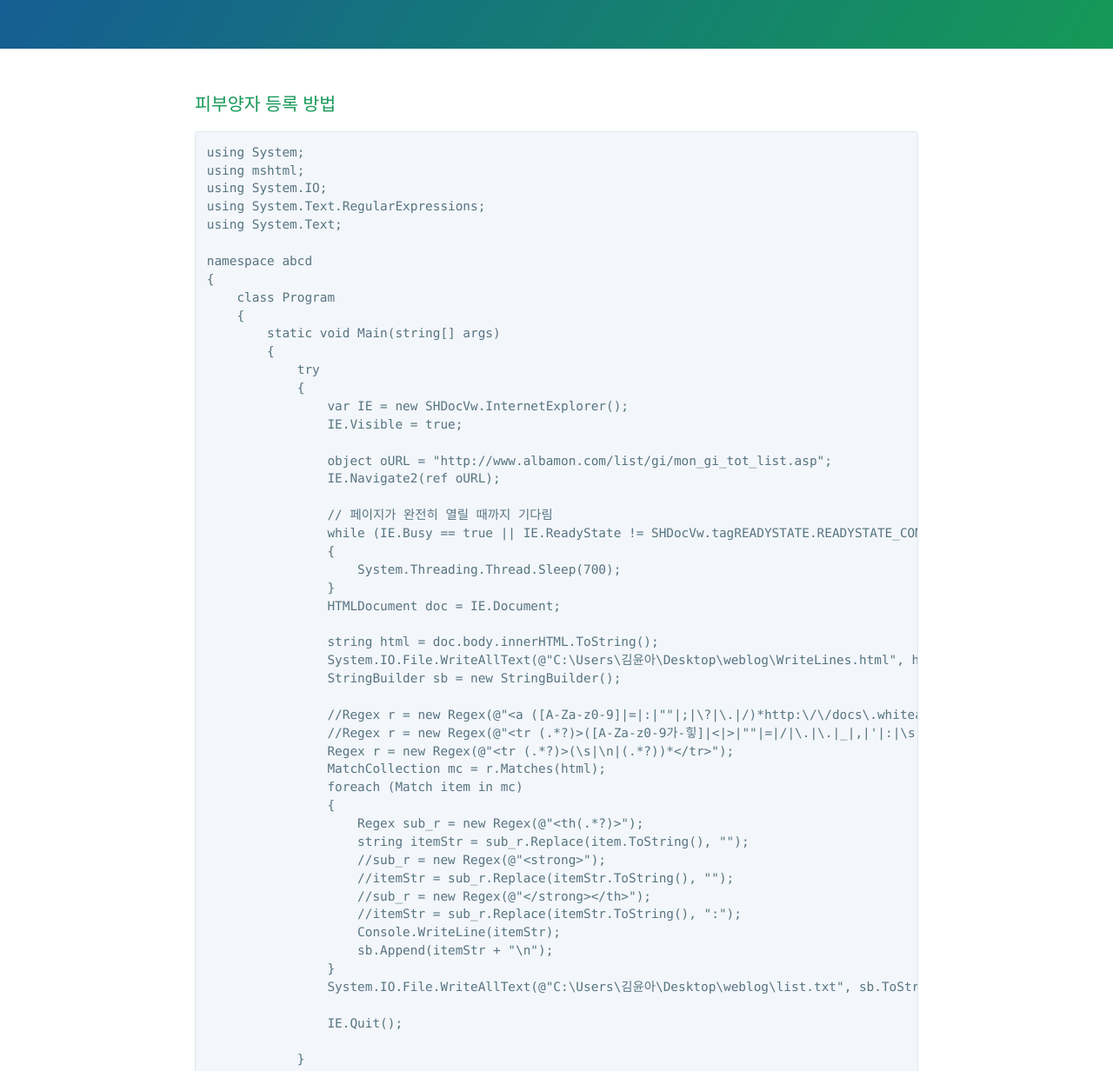
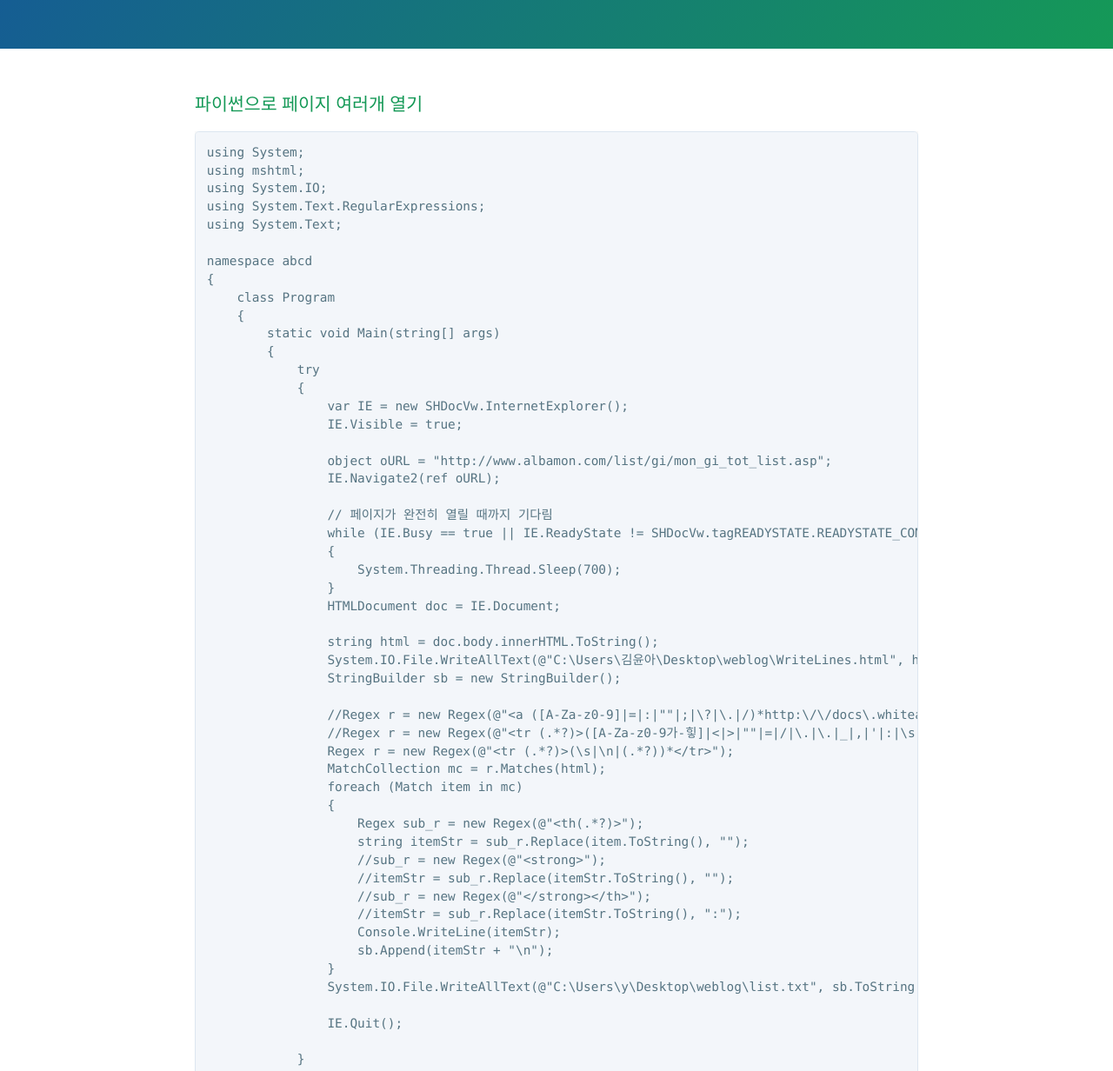
Before and after one commit to zzingyuna/test_site.github.io, a Jekyll site: the page built from _posts/2018-07-03-post.md, in a window 1280 px wide. Shown: the part 318-1550 px from the top of the page at 87% size. Built offline with Jekyll 4.4.1, drawn with Linux system fonts in a browser that asks for light colours; some of the changed text lies outside the part shown.

Commit message:
Update 2018-07-03-post.md

````diff
--- a/_posts/2018-07-03-post.md
+++ b/_posts/2018-07-03-post.md
@@ -2,7 +2,7 @@
 layout: post
 ---
 
-### 피부양자 등록 방법
+### 파이썬으로 페이지 여러개 열기
 ```
 using System;
 using mshtml;
````
Also changed, not shown: other parts of _posts/2018-07-03-post.md (+1 -1 lines).
